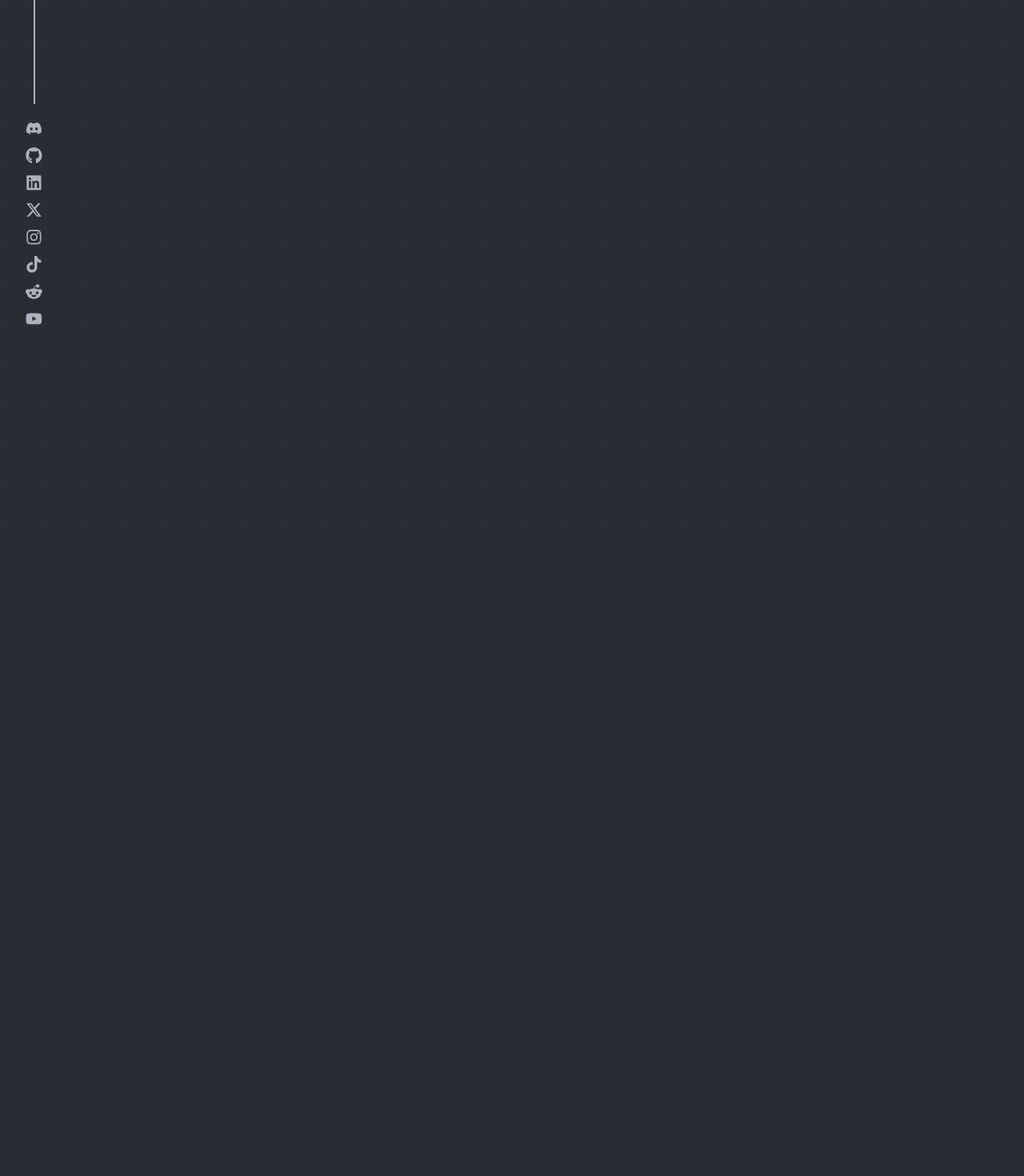
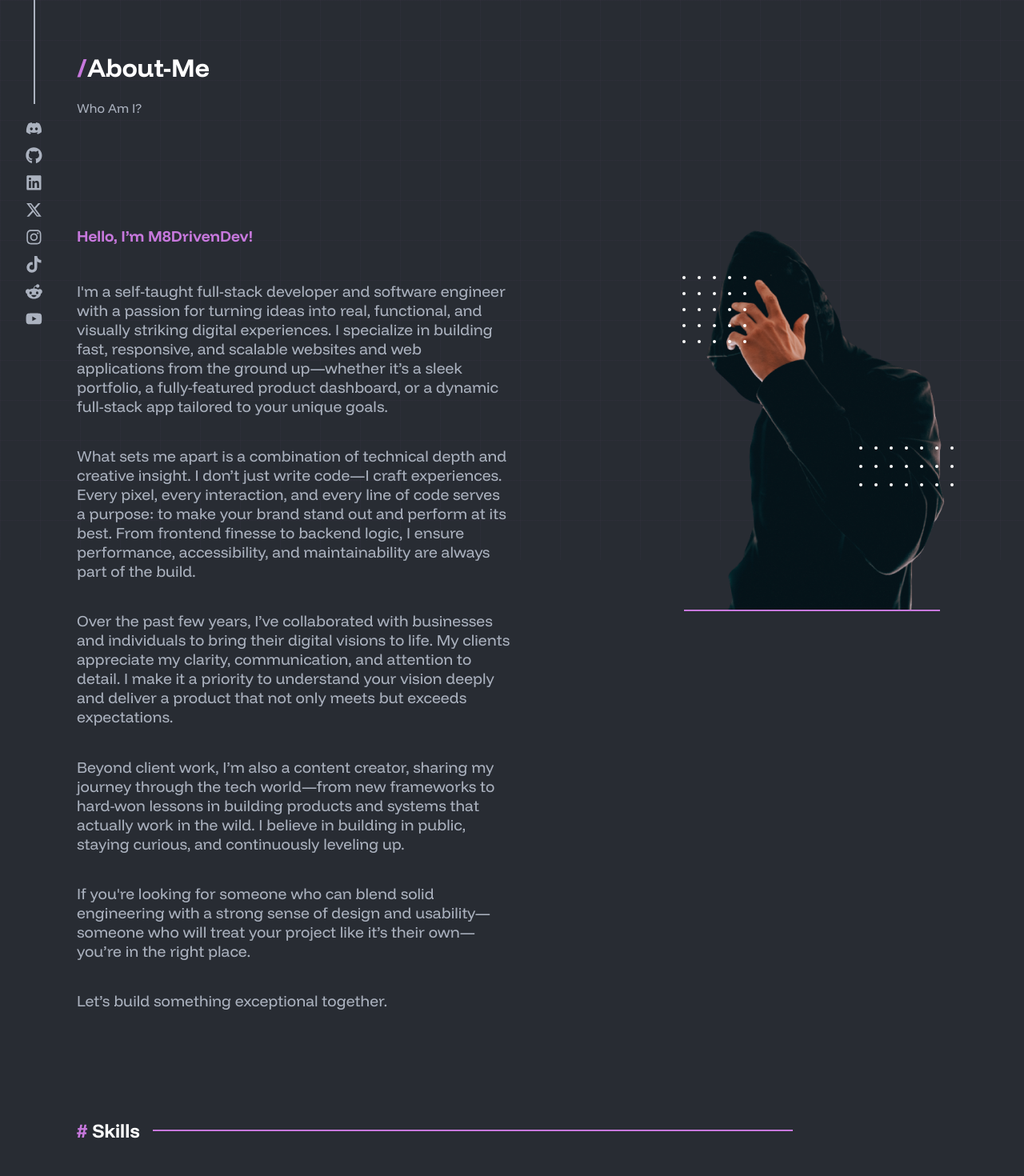
Before and after one commit to M8DrivenDev/Portfolio, a React (Vite) app: page /about-me in a window 1280 px wide. Shown: the part 100-1570 px from the top of the page at 80% size. Before the commit the page ends 800 px from the top, so only its background shows below. Built offline with nearby package versions, Linux system fonts and the light colour scheme.

Commit message:
Feat: about-me page is complete

```diff
--- /dev/null
+++ b/src/components/global/headRoute/index.css
@@ -0,0 +1,16 @@
+.head-route-container {
+  margin: 2rem 5rem;
+  padding: 1rem 1rem;
+  color: white;
+}
+
+@media screen and (max-width: 1024px) {
+  .head-route-container {
+    margin: 0 2rem;
+  }
+}
+@media screen and (max-width: 480px) {
+  .head-route-container {
+    margin: 0;
+  }
+}
--- /dev/null
+++ b/src/components/global/headRoute/index.tsx
@@ -0,0 +1,21 @@
+import "./index.css";
+
+const HeadRoute = ({
+  heading,
+  subHeading,
+}: {
+  heading: string;
+  subHeading: string;
+}) => {
+  return (
+    <div className="head-route-container">
+      <h1>
+        <span className="text-primary">/</span>
+        {heading}
+      </h1>
+      <p className="text-gray">{subHeading}</p>
+    </div>
+  );
+};
+
+export default HeadRoute;
--- a/src/pages/about-me/index.tsx
+++ b/src/pages/about-me/index.tsx
@@ -1,5 +1,9 @@
+import Footer from "../../components/global/footer";
+import HeadRoute from "../../components/global/headRoute";
 import Navbar from "../../components/global/navbar";
 import SideLinks from "../../components/global/sideLinks";
+import SkillsSection from "../../components/home/skillsSection";
+import DotBox from "../../components/ui/dotbox/dotbox";
 
 const AboutMePage = () => {
   return (
@@ -8,6 +12,64 @@ const AboutMePage = () => {
         <SideLinks />
         <Navbar />
       </div>
+      <HeadRoute heading="About-Me" subHeading="Who Am I?" />
+      <div className="about-section">
+        <div className="about-container">
+          <div className="about-text-container">
+            <h4 className="text-primary">Hello, I’m M8DrivenDev!</h4>
+            <p className="text-gray">
+              I'm a self-taught full-stack developer and software engineer with
+              a passion for turning ideas into real, functional, and visually
+              striking digital experiences. I specialize in building fast,
+              responsive, and scalable websites and web applications from the
+              ground up—whether it’s a sleek portfolio, a fully-featured product
+              dashboard, or a dynamic full-stack app tailored to your unique
+              goals.
+            </p>
+            <p className="text-gray">
+              What sets me apart is a combination of technical depth and
+              creative insight. I don’t just write code—I craft experiences.
+              Every pixel, every interaction, and every line of code serves a
+              purpose: to make your brand stand out and perform at its best.
+              From frontend finesse to backend logic, I ensure performance,
+              accessibility, and maintainability are always part of the build.
+            </p>
+            <p className="text-gray">
+              Over the past few years, I’ve collaborated with businesses and
+              individuals to bring their digital visions to life. My clients
+              appreciate my clarity, communication, and attention to detail. I
+              make it a priority to understand your vision deeply and deliver a
+              product that not only meets but exceeds expectations.
+            </p>
+            <p className="text-gray">
+              Beyond client work, I’m also a content creator, sharing my journey
+              through the tech world—from new frameworks to hard-won lessons in
+              building products and systems that actually work in the wild. I
+              believe in building in public, staying curious, and continuously
+              leveling up.
+            </p>
+            <p className="text-gray">
+              If you're looking for someone who can blend solid engineering with
+              a strong sense of design and usability—someone who will treat your
+              project like it’s their own—you’re in the right place.
+            </p>
+            <p className="text-gray">
+              Let’s build something exceptional together.
+            </p>
+          </div>
+          <div className="about-img-container">
+            <img className="about-img" src="./img-1.png" alt="img" />
+            <div className="photo-dots-1">
+              <DotBox width={150} height={70} dotSpacing={15} />
+            </div>
+            <div className="photo-dots-2">
+              <DotBox width={100} height={100} dotSpacing={15} />
+            </div>
+          </div>
+        </div>
+      </div>
+      <SkillsSection />
+      <Footer />
     </div>
   );
 };
```
